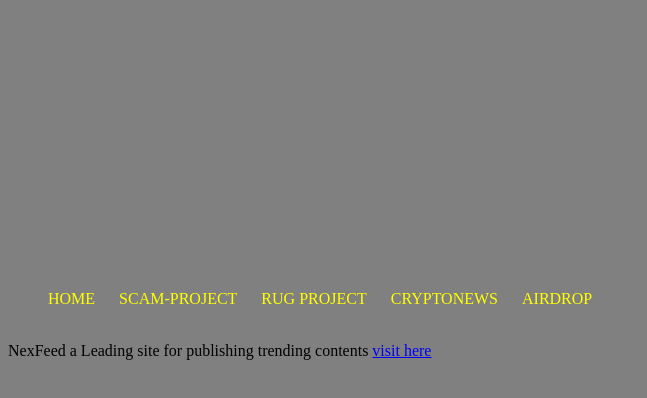
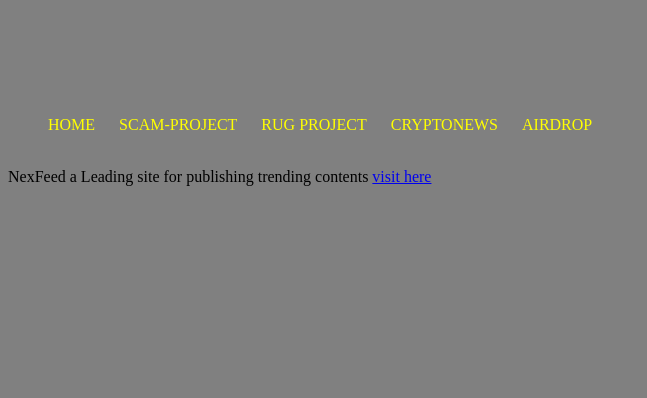
Before and after one commit to Professor-dev-1/NexFeed, a plain HTML site: page index.html in a window 1280 px wide. Shown: the whole page, without its empty margins (0-647 px from the left). Drawn offline with Linux system fonts and the light colour scheme.

Commit message:
Update style.css

```diff
--- a/style.css
+++ b/style.css
@@ -17,7 +17,7 @@ ul a :rover {
   color : black;
 }
 #header {
-  background-colour : #5c755e;
-  margin : 100px;
+  background-colour : green;
+  margin : 10px;
   height :90px;
 }
```
